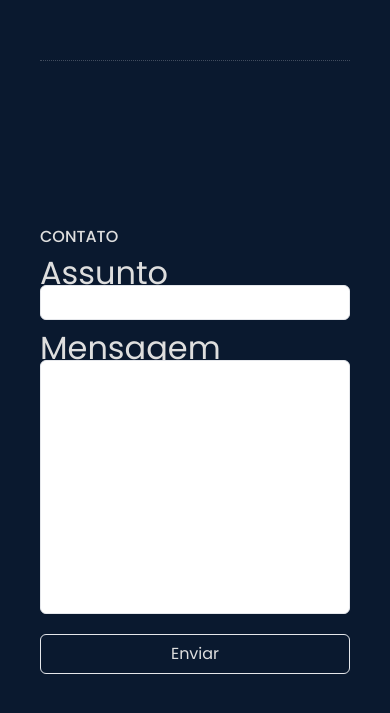
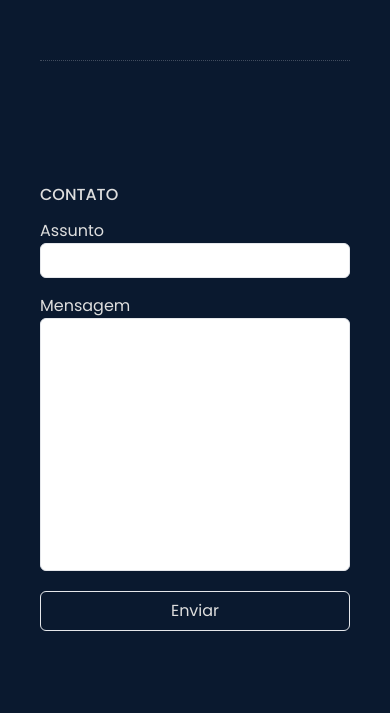
Before and after one commit to srnerdoso/meu-portifolio, a Next.js app: page / in a window 390 px wide. Shown: the part 2214-2927 px from the top of the page. Built offline with nearby package versions, Linux system fonts and the light colour scheme.

Commit message:
Fix responsivity by form from app page

```diff
--- a/src/app/_components/LabelInput.tsx
+++ b/src/app/_components/LabelInput.tsx
@@ -16,7 +16,7 @@ export default function LabelInput({
     "w-full h-full text-[16px] font-normal border-[1px] px-2 rounded-md hover:border-link hover:transition hover:ease-in-out hover:duration-300 focus:outline-none focus:ring-1 focus:ring-offset-1 focus:ring-link flex text-black";
 
   return (
-    <label className="max-xl:text-[2em] text-[16px] font-normal flex flex-col gap-1 w-full">
+    <label className="text-[16px] font-normal flex flex-col gap-1 w-full">
       {children}
 
       {type === "subject" ? (
--- a/src/app/page.tsx
+++ b/src/app/page.tsx
@@ -135,7 +135,7 @@ export default function Home() {
           <Divider />
           <form
             id="contact-me"
-            className="py-[20vh] flex flex-col justify-center items-start gap-5 text-[16px] h-full"
+            className="py-[20vh] max-xl:py-[15vh] flex flex-col justify-center items-start gap-5 text-[16px] h-full"
             onSubmit={handleSubmit(onSubmit)}
           >
             <h2 className="uppercase font-medium">Contato</h2>
```
